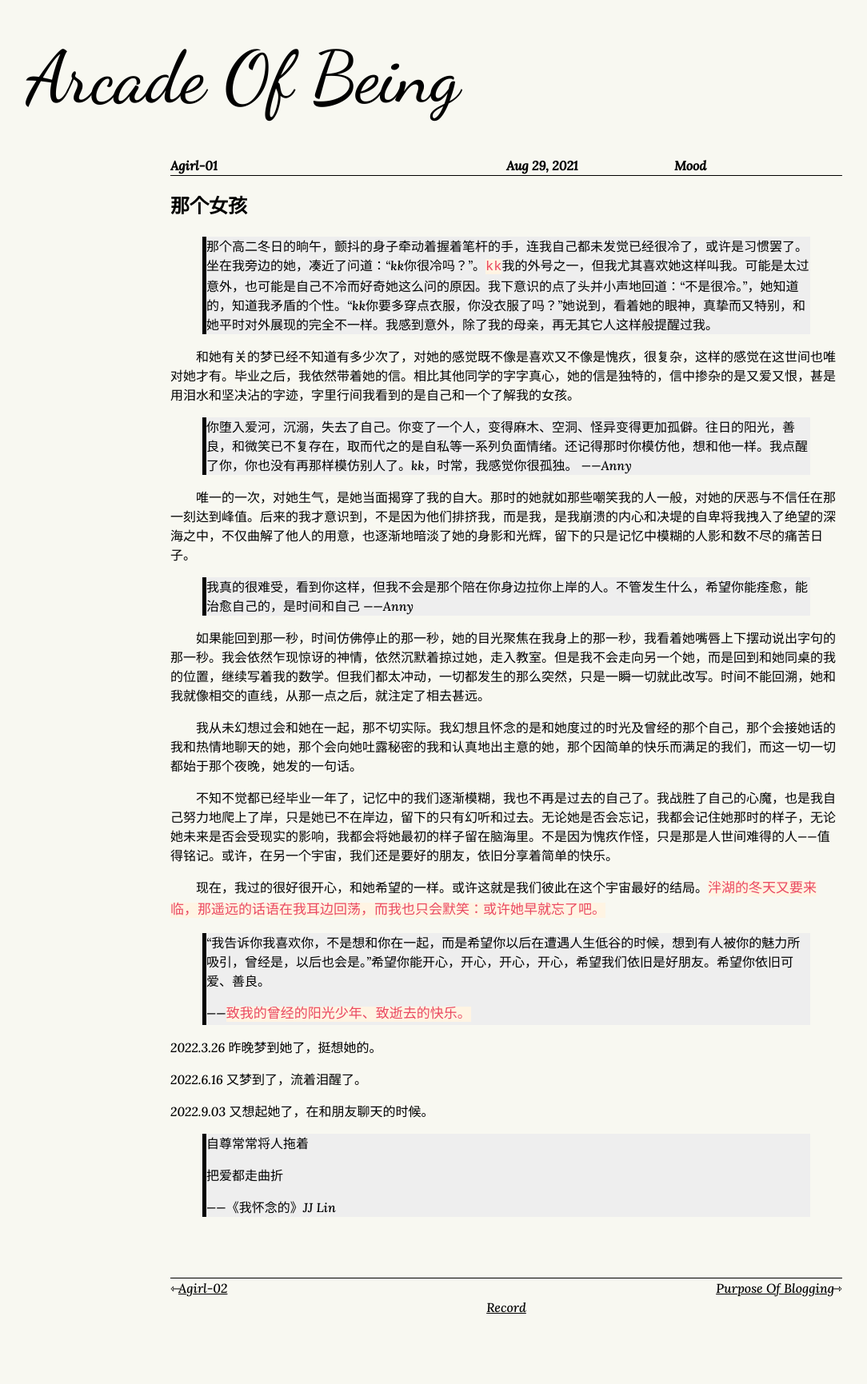
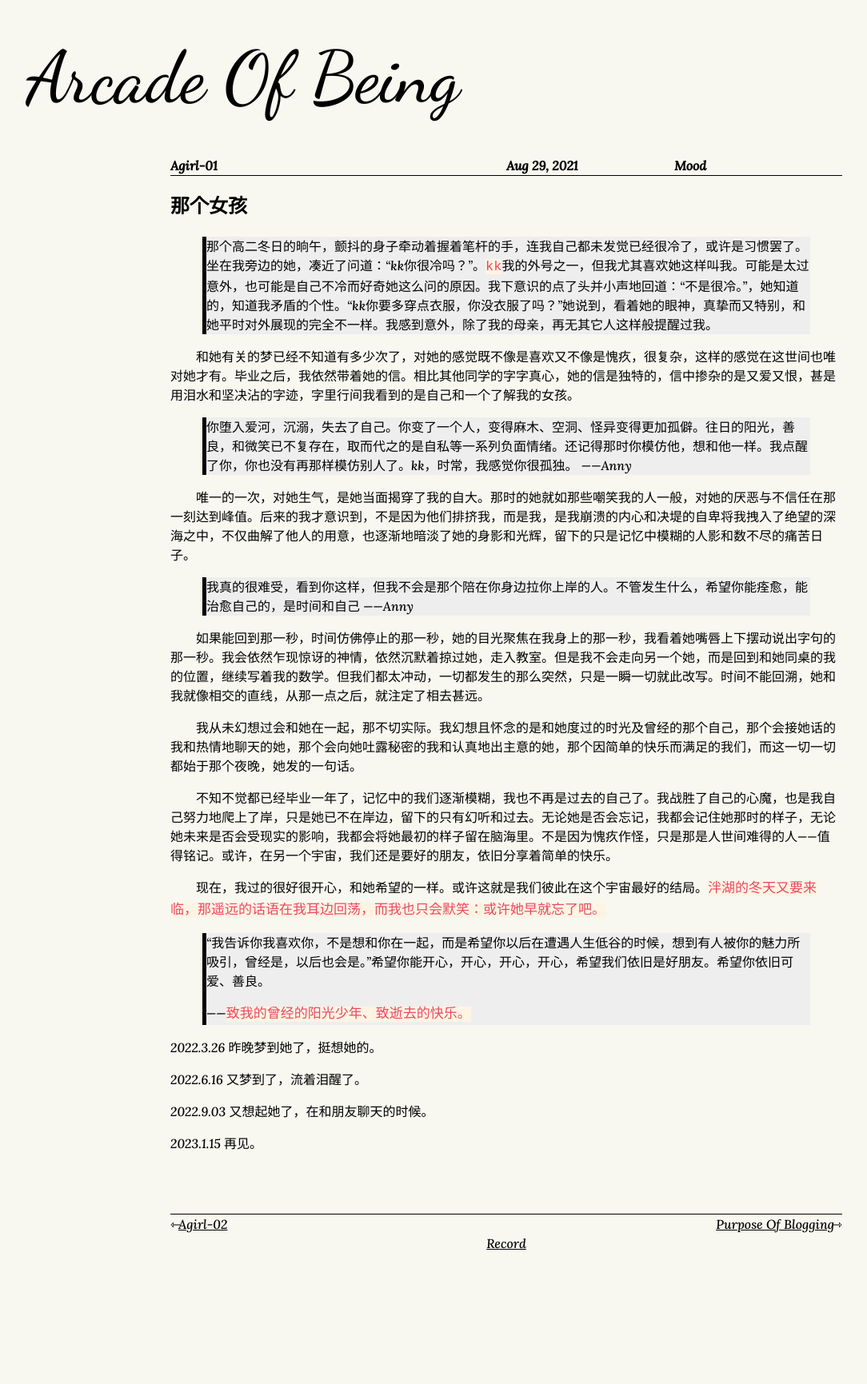
Before and after one commit to NeonSkylar69/NeonSkylar69.github.io, a Jekyll site: the page built from _posts/2021-08-29-Agirl-01.md, in a window 1280 px wide. Shown: the whole page at 80% size, without its empty margins (7-1091 px from the left). Built offline with Jekyll 4.4.1, drawn with Linux system fonts in a browser that asks for light colours; after the commit the page ends 1651 px from its top, so only the background shows below that.

Commit message:
Update 2021-08-29-Agirl-01.md

```diff
--- a/_posts/2021-08-29-Agirl-01.md
+++ b/_posts/2021-08-29-Agirl-01.md
@@ -53,10 +53,6 @@ category: Mood
 
 2022.9.03 又想起她了，在和朋友聊天的时候。
 
-> 自尊常常将人拖着
->
-> 把爱都走曲折
->
-> ——《我怀念的》JJ Lin
+2023.1.15 再见。
 
 &emsp;
```
